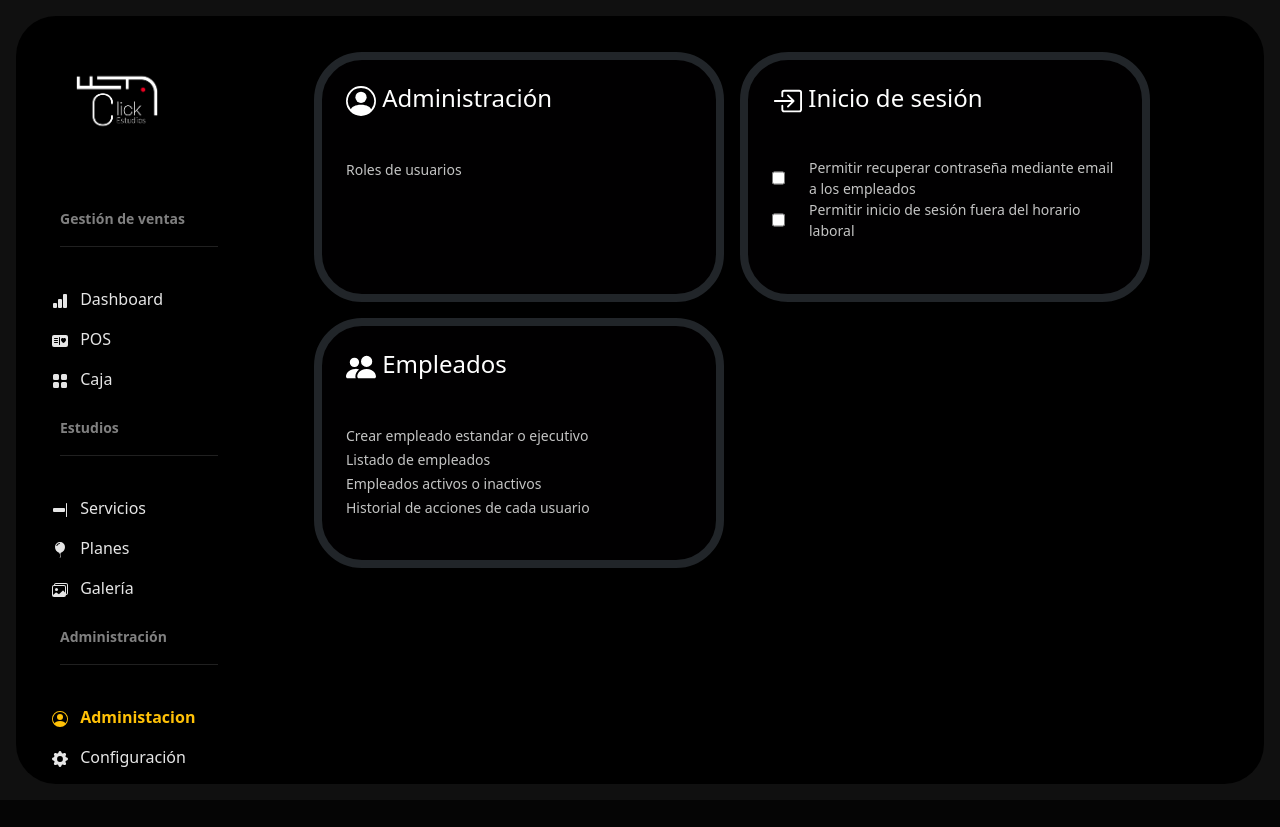
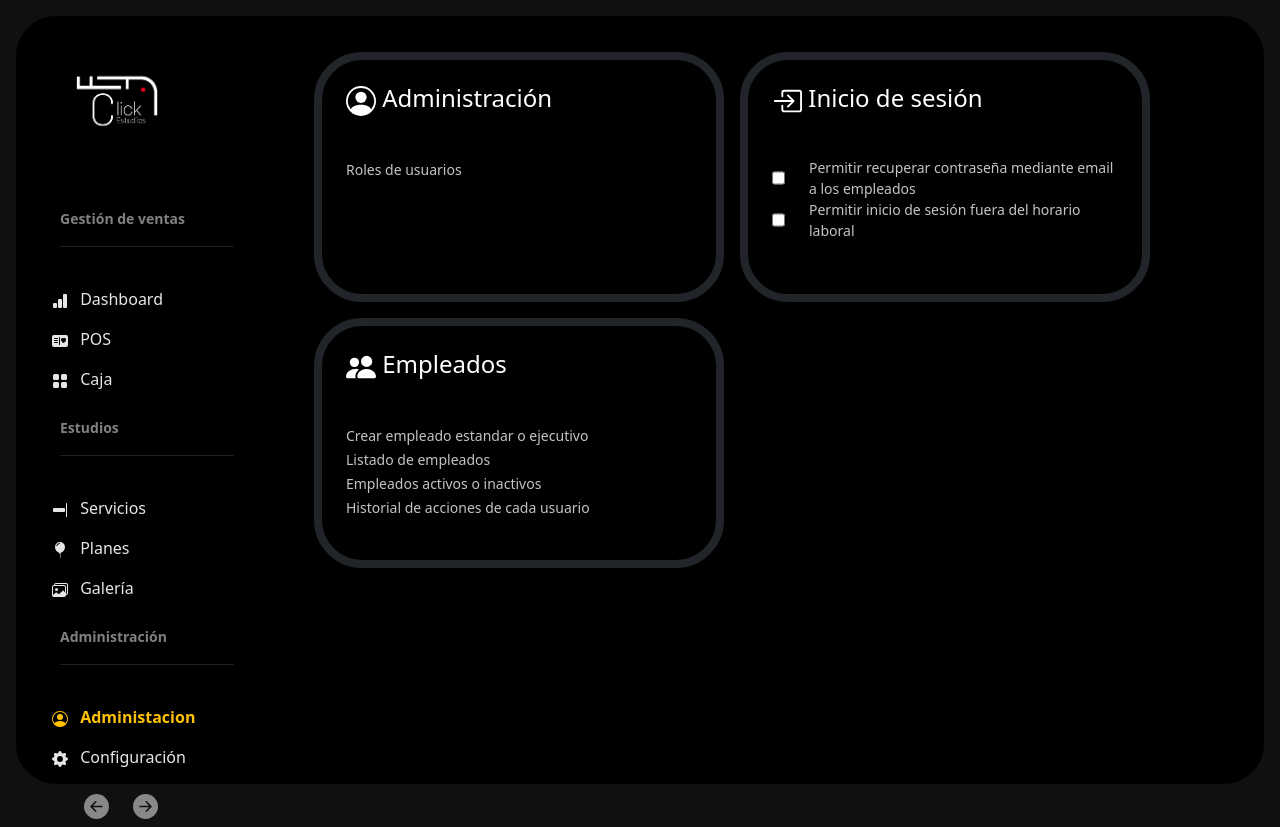
Before and after one commit to the-wandy-olivares/_ClickEstudios, a Django app: page /admin in a window 1280 px wide. Before the commit the page ends 767 px from the top, so only its background shows below. Run offline with Django 5.2, Linux system fonts and the light colour scheme; some web fonts are replaced.

Commit message:
Agregar botones de navegación en la plantilla de navegación; implementar funciones para retroceder y avanzar en el historial

```diff
--- a/ClickEstudios/Estudios/templates/component/nav.html
+++ b/ClickEstudios/Estudios/templates/component/nav.html
@@ -99,10 +99,36 @@
             </svg>
             Administacion
       </a>
-      <a  data-aos="fade-right" style="transition-delay: 0s;"  class="configuration" href="{% url "estudios:admin" %}">
+      <a  data-aos="fade-right" style="transition-delay: 0s;"  class=" configuration" href="{% url "estudios:admin" %}">
             <svg xmlns="http://www.w3.org/2000/svg" width="16" height="16" fill="currentColor" class="bi bi-gear-fill" viewBox="0 0 16 16">
                   <path d="M9.405 1.05c-.413-1.4-2.397-1.4-2.81 0l-.1.34a1.464 1.464 0 0 1-2.105.872l-.31-.17c-1.283-.698-2.686.705-1.987 1.987l.169.311c.446.82.023 1.841-.872 2.105l-.34.1c-1.4.413-1.4 2.397 0 2.81l.34.1a1.464 1.464 0 0 1 .872 2.105l-.17.31c-.698 1.283.705 2.686 1.987 1.987l.311-.169a1.464 1.464 0 0 1 2.105.872l.1.34c.413 1.4 2.397 1.4 2.81 0l.1-.34a1.464 1.464 0 0 1 2.105-.872l.31.17c1.283.698 2.686-.705 1.987-1.987l-.169-.311a1.464 1.464 0 0 1 .872-2.105l.34-.1c1.4-.413 1.4-2.397 0-2.81l-.34-.1a1.464 1.464 0 0 1-.872-2.105l.17-.31c.698-1.283-.705-2.686-1.987-1.987l-.311.169a1.464 1.464 0 0 1-2.105-.872zM8 10.93a2.929 2.929 0 1 1 0-5.86 2.929 2.929 0 0 1 0 5.858z"/>
             </svg>
             Configuración
       </a>
+      <div class='w-100  d-flex justify-content-start mt-2'>
+            <button onclick="BackSpace()" class="bg-transparent border-0 ms-4 me-4 text-white-50" style="font-size: 16px; font-weight: bold;">
+                  <svg xmlns="http://www.w3.org/2000/svg" width="25" height="25" fill="currentColor" class="bi bi-arrow-left-circle-fill" viewBox="0 0 16 16">
+                        <path d="M8 0a8 8 0 1 0 0 16A8 8 0 0 0 8 0m3.5 7.5a.5.5 0 0 1 0 1H5.707l2.147 2.146a.5.5 0 0 1-.708.708l-3-3a.5.5 0 0 1 0-.708l3-3a.5.5 0 1 1 .708.708L5.707 7.5z"/>
+                      </svg>
+            </button>
+            <button onclick="NexSpce()" class="bg-transparent border-0 text-white-50" style="font-size: 16px; font-weight: bold;">
+                  <svg xmlns="http://www.w3.org/2000/svg" width="25" height="25" fill="currentColor" class="bi bi-arrow-right-circle-fill" viewBox="0 0 16 16">
+                        <path d="M8 0a8 8 0 1 1 0 16A8 8 0 0 1 8 0M4.5 7.5a.5.5 0 0 0 0 1h5.793l-2.147 2.146a.5.5 0 0 0 .708.708l3-3a.5.5 0 0 0 0-.708l-3-3a.5.5 0 1 0-.708.708L10.293 7.5z"/>
+                      </svg>
+            </button>
+      </div>
 </div>
+
+<script>
+      function BackSpace() {
+            if (window.history.length > 1) {
+              history.back();
+            }
+      }
+
+      function NexSpce() {
+            if (window.history.length > 1) {
+              history.forward();
+            }
+      }
+</script>
```
